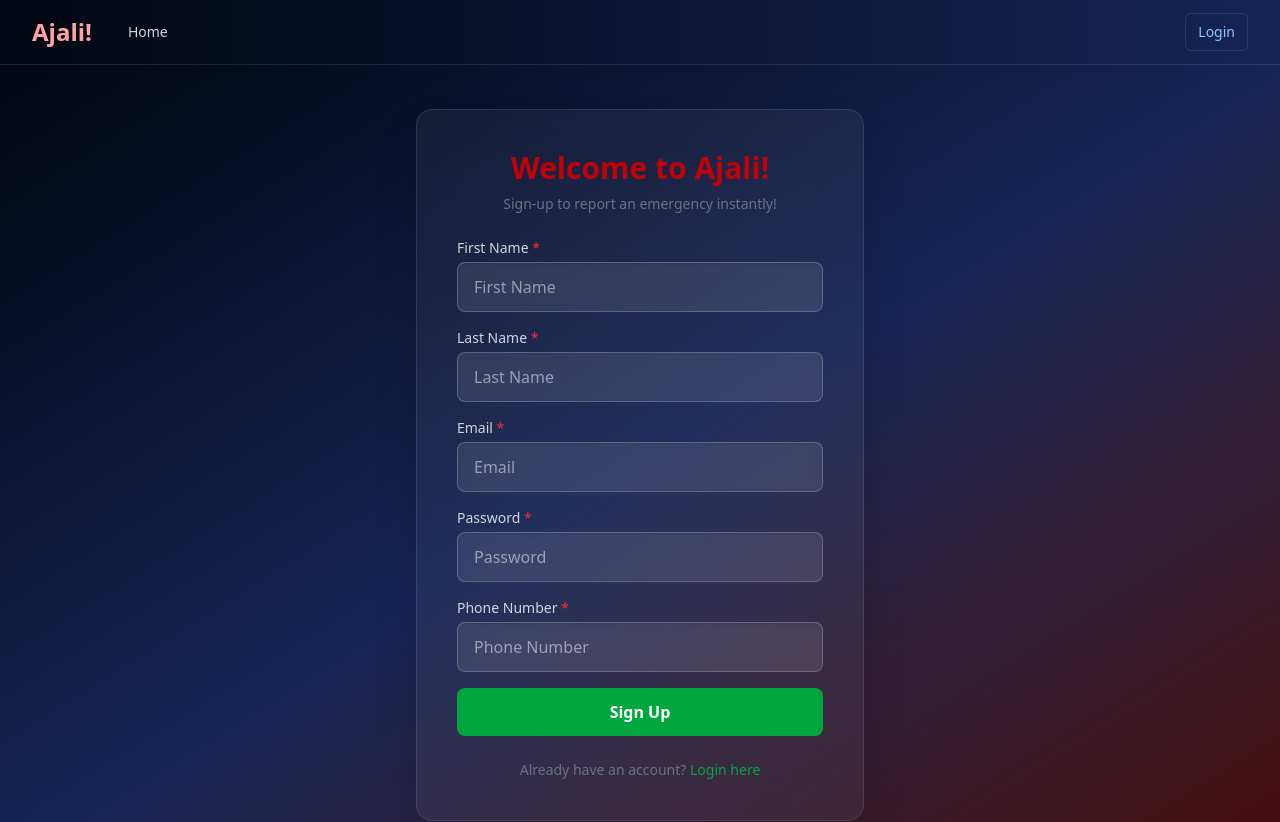
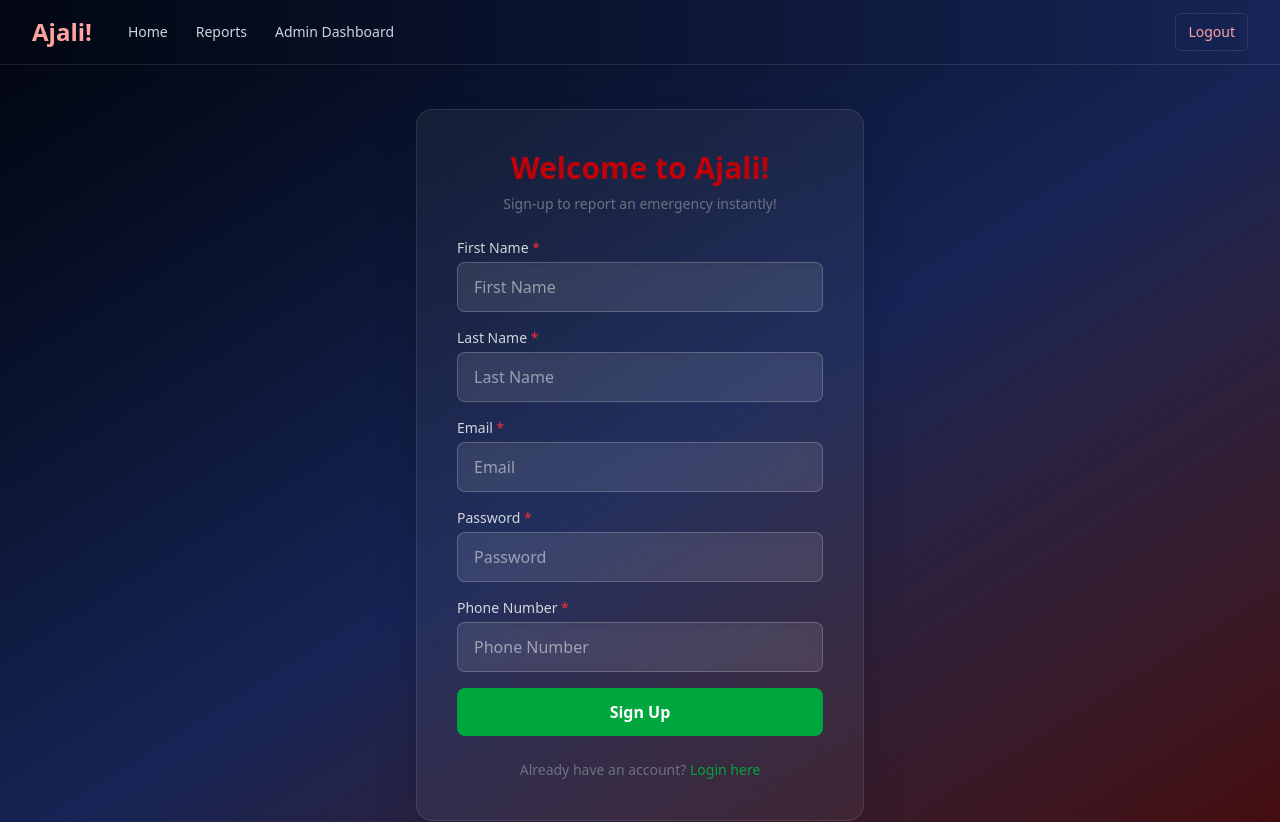
Before and after one commit to kapombe-k/ajali-client, a React (Vite) app: page /signup in a window 1280 px wide. Shown: the top 822 px of the page. Built offline with nearby package versions, Linux system fonts and the light colour scheme; no server answers; sample sign-in values are in the browser's storage.

Commit message:
rendering changes

```diff
--- a/src/App.jsx
+++ b/src/App.jsx
@@ -1,12 +1,10 @@
-import React from "react";
 import "./App.css";
-
-import LocationSharePage from "./components/locationMap";
+import { Outlet } from "react-router-dom";
 
 function App() {
   return (
     <div className="App">
-      <LocationSharePage />
+      <Outlet />
     </div>
   );
 }
--- a/src/MainLayout.jsx
+++ b/src/MainLayout.jsx
@@ -1,10 +1,13 @@
 import NavBar from "./pages/improvednav.jsx";
 import Footer from "./pages/Footer.jsx";
+import { useAuth } from "./components/AuthContext";
 
 export default function MainLayout({ children }) {
+  const { user } = useAuth();
+
   return (
     <div className="pb-0">
-      <NavBar />
+      <NavBar isLoggedIn= {!!user} isAdmin={user?.role === 'admin'} />
       {children}
 
       <Footer />
--- a/src/components/MapPage.jsx
+++ b/src/components/MapPage.jsx
@@ -17,7 +17,7 @@ L.Icon.Default.mergeOptions({
 export default function MapPage() {
     // this instantiates the map initial state for reference as a mutable variable
     const mapRef = useRef();
-    const navigate = useNavigate
+    const navigate = useNavigate()
     const [position, setPosition] = useState(null);
     const [locationSelected, setLocationSelected] = useState(false);
     const [isLocating, setIsLocating] = useState(false);
@@ -111,7 +111,7 @@ export default function MapPage() {
                             <h1 className="text-2xl font-extrabold text-blue-300 drop-shadow-lg">Select emergency location</h1>
                             {/* Find My Location Button - Glassy and interactive */}
                             <button
-                                onClick={handleLocate}
+                                onClick={handleButtonClick}
                                 disabled={isLocating}
                                 title="Find my location"
                                 className={`relative bg-blue-700 hover:bg-blue-800 text-white font-bold py-2 px-4 rounded-lg text-sm shadow-lg transition-all duration-300 flex items-center gap-2
--- a/src/pages/improvednav.jsx
+++ b/src/pages/improvednav.jsx
@@ -16,7 +16,7 @@ const NavBar = ({ isLoggedIn = false, isAdmin = false }) => {
             <nav className="bg-gradient-to-r from-gray-950 to-blue-950 border-b border-white/10 backdrop-blur-xl z-10">
                 <div className="max-w-7xl mx-auto px-4 sm:px-6 lg:px-8">
                     <div className="flex justify-between h-16 items-center">
-                        <span className="text-2xl font-bold text-blue-300">
+                        <span className="text-2xl font-bold text-red-300">
                             Ajali!
                         </span>
 
@@ -53,7 +53,7 @@ const NavBar = ({ isLoggedIn = false, isAdmin = false }) => {
                             {/* Reports link for all logged in users */}
                             {isLoggedIn && (
                                 <Link
-                                    to="/reports"
+                                    to="/user-dashboard"
                                     className="text-gray-300 hover:text-blue-300 hover:bg-white/5 px-3 py-2 rounded-md text-sm font-medium transition-colors"
                                 >
                                     Reports
@@ -81,10 +81,10 @@ const NavBar = ({ isLoggedIn = false, isAdmin = false }) => {
                             {/* Admin-specific links */}
                             {isLoggedIn && isAdmin && (
                                 <Link
-                                    to="/users"
+                                    to="/admin-dashboard"
                                     className="text-gray-300 hover:text-blue-300 hover:bg-white/5 px-3 py-2 rounded-md text-sm font-medium transition-colors"
                                 >
-                                    Users
+                                    Admin Dashboard
                                 </Link>
                             )}
                         </div>
@@ -132,7 +132,7 @@ const NavBar = ({ isLoggedIn = false, isAdmin = false }) => {
                     {/* Reports link for all logged in users */}
                     {isLoggedIn && (
                         <Link
-                            to="/reports"
+                            to="/user-dashboard"
                             className="text-gray-300 hover:text-blue-300 hover:bg-white/5 block px-3 py-2 rounded-md text-base font-medium transition-colors"
                         >
                             Reports
@@ -160,10 +160,10 @@ const NavBar = ({ isLoggedIn = false, isAdmin = false }) => {
                     {/* Admin-specific mobile links */}
                     {isLoggedIn && isAdmin && (
                         <Link
-                            to="/users"
+                            to="/admin-dashboard"
                             className="text-gray-300 hover:text-blue-300 hover:bg-white/5 block px-3 py-2 rounded-md text-base font-medium transition-colors"
                         >
-                            Users
+                            Admin Dashboard
                         </Link>
                     )}
 
```
